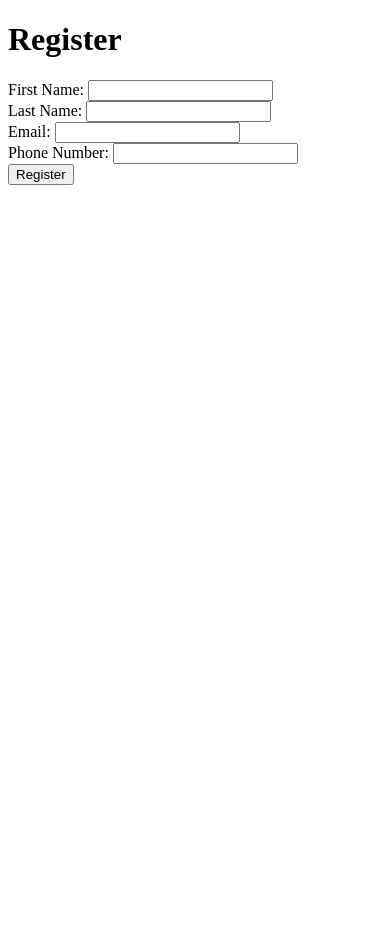
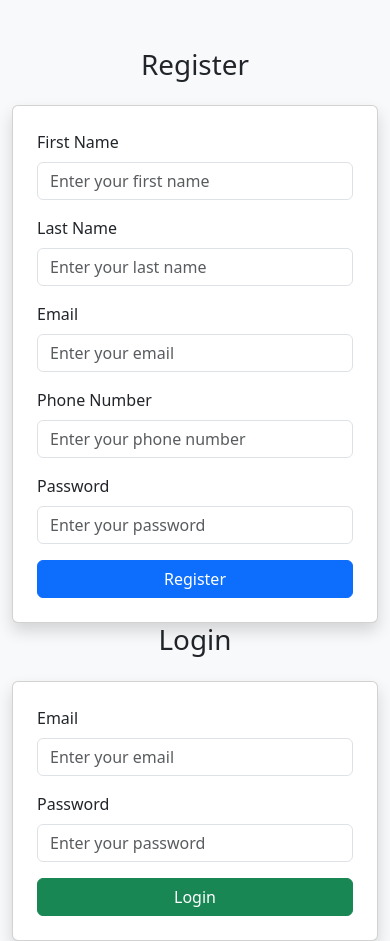
Before and after one commit to diegowalhernandes/prenota, a Flask app: page /register in a window 390 px wide. Before the commit the page ends 185 px from the top, so only its background shows below. Run offline with Flask 3, Linux system fonts and the light colour scheme.

Commit message:
new features register

```diff
--- a/app.py
+++ b/app.py
@@ -55,6 +55,7 @@
         last_name = request.form.get("last_name")
         email = request.form.get("email")
         phone_number = request.form.get("phone_number")
+        password = request.form.get("password")
 
         # Verifica se os campos foram preenchidos
         if not all([first_name, last_name, email, phone_number]):
@@ -76,6 +77,7 @@
                 last_name=last_name,
                 email=email,
                 phone_number=phone_number,
+                password=password
             )
             db.session.add(new_user)
             db.session.commit()
@@ -95,6 +97,26 @@
 def view_properties():
     return render_template("view_properties.html")
 
+@app.route("/login", methods=["GET", "POST"])
+def login():
+    if request.method == "POST":
+        email = request.form.get("email")
+        password = request.form.get("password")  # Aqui você pode implementar validação de senha no futuro
+
+        # Consulta para verificar o usuário
+        user = User.query.filter_by(email=email).first()
+
+        if user:
+            # Redireciona para o dashboard do usuário
+            flash(f"Welcome back, {user.first_name}!", "success")
+            return redirect(url_for("user_dashboard", user_id=user.id))
+        else:
+            flash("Invalid email or password.", "danger")
+            return redirect(url_for("login"))
+
+    return render_template("login.html")
+
+
 
 if __name__ == "__main__":
     with app.app_context():
--- a/app/__init__.py
+++ b/app/__init__.py
@@ -8,13 +8,14 @@
 def create_app():
     app = Flask(__name__)
     app.config['SQLALCHEMY_DATABASE_URI'] = 'sqlite:///stayhub.db'  # Substitua pelo banco que está usando
+    app.config['SQLALCHEMY_TRACK_MODIFICATIONS'] = False
     app.config['SECRET_KEY'] = 'your_secret_key'
 
     db.init_app(app)
     migrate.init_app(app, db)
 
+    # Certifique-se de que os modelos sejam importados para o contexto do app
     with app.app_context():
         from app.models import Property, User
-        db.create_all()  # Cria tabelas se elas não existirem
 
     return app
--- a/app/routes.py
+++ b/app/routes.py
@@ -1,5 +1,6 @@
 from flask import render_template, redirect, url_for, flash
 from app import db, create_app
+from app.models import User
 
 app = create_app()
 
@@ -14,3 +15,8 @@
 @app.route("/property/<int:id>")
 def property_details(id):
     return render_template("property_details.html", id=id)  # Detalhes de uma propriedade
+
+@app.route("/dashboard/<int:user_id>")
+def user_dashboard(user_id):
+    user = User.query.get_or_404(user_id)
+    return render_template("dashboard.html", user=user)
--- a/app/templates/register.html
+++ b/app/templates/register.html
@@ -3,37 +3,89 @@
 <head>
     <meta charset="UTF-8">
     <meta name="viewport" content="width=device-width, initial-scale=1.0">
-    <title>Register</title>
+    <title>Register and Login</title>
+    <!-- Bootstrap CSS -->
+    <link href="https://cdn.jsdelivr.net/npm/bootstrap@5.3.0-alpha3/dist/css/bootstrap.min.css" rel="stylesheet">
 </head>
-<body>
-    <h1>Register</h1>
+<body class="bg-light">
+
+    <div class="container mt-5">
+        <div class="row">
+            <!-- Registro -->
+            <div class="col-md-6">
+                <h1 class="text-center mb-4">Register</h1>
 
                 <!-- Exibir mensagens de flash -->
                 {% with messages = get_flashed_messages(with_categories=true) %}
                   {% if messages %}
-        <ul>
+                    <div class="alert alert-dismissible">
                       {% for category, message in messages %}
-            <li class="{{ category }}">{{ message }}</li>
+                        <div class="alert alert-{{ category }} alert-dismissible fade show" role="alert">
+                            {{ message }}
+                            <button type="button" class="btn-close" data-bs-dismiss="alert" aria-label="Close"></button>
+                        </div>
                       {% endfor %}
-        </ul>
+                    </div>
                   {% endif %}
                 {% endwith %}
 
-    <!-- Formulário -->
+                <!-- Formulário de Registro -->
+                <div class="card shadow p-4">
                     <form action="{{ url_for('register') }}" method="POST">
-        <label for="first_name">First Name:</label>
-        <input type="text" id="first_name" name="first_name" required><br>
+                        <div class="mb-3">
+                            <label for="first_name" class="form-label">First Name</label>
+                            <input type="text" id="first_name" name="first_name" class="form-control" placeholder="Enter your first name" required>
+                        </div>
 
-        <label for="last_name">Last Name:</label>
-        <input type="text" id="last_name" name="last_name" required><br>
+                        <div class="mb-3">
+                            <label for="last_name" class="form-label">Last Name</label>
+                            <input type="text" id="last_name" name="last_name" class="form-control" placeholder="Enter your last name" required>
+                        </div>
 
-        <label for="email">Email:</label>
-        <input type="email" id="email" name="email" required><br>
+                        <div class="mb-3">
+                            <label for="email" class="form-label">Email</label>
+                            <input type="email" id="email" name="email" class="form-control" placeholder="Enter your email" required>
+                        </div>
 
-        <label for="phone_number">Phone Number:</label>
-        <input type="tel" id="phone_number" name="phone_number" required><br>
+                        <div class="mb-3">
+                            <label for="phone_number" class="form-label">Phone Number</label>
+                            <input type="tel" id="phone_number" name="phone_number" class="form-control" placeholder="Enter your phone number" required>
+                        </div>
+                        <div class="mb-3">
+                            <label for="password" class="form-label">Password</label>
+                            <input type="password" id="password" name="password" class="form-control" placeholder="Enter your password" required>
+                        </div>
 
-        <button type="submit">Register</button>
+                        <button type="submit" class="btn btn-primary w-100">Register</button>
                     </form>
+                </div>
+            </div>
+
+            <!-- Login -->
+            <div class="col-md-6">
+                <h1 class="text-center mb-4">Login</h1>
+
+                <!-- Formulário de Login -->
+                <div class="card shadow p-4">
+                    <form action="{{ url_for('login') }}" method="POST">
+                        <div class="mb-3">
+                            <label for="login_email" class="form-label">Email</label>
+                            <input type="email" id="login_email" name="email" class="form-control" placeholder="Enter your email" required>
+                        </div>
+
+                        <div class="mb-3">
+                            <label for="login_password" class="form-label">Password</label>
+                            <input type="password" id="login_password" name="password" class="form-control" placeholder="Enter your password" required>
+                        </div>
+
+                        <button type="submit" class="btn btn-success w-100">Login</button>
+                    </form>
+                </div>
+            </div>
+        </div>
+    </div>
+
+    <!-- Bootstrap JS -->
+    <script src="https://cdn.jsdelivr.net/npm/bootstrap@5.3.0-alpha3/dist/js/bootstrap.bundle.min.js"></script>
 </body>
 </html>
```
Also changed, not shown: app/models.py (+8 -1 lines), app/templates/dashboard.html (added, +13 -0 lines), migrations/versions/d2f999e358ea_initial_migration.py (added, +49 -0 lines), instance/app.db (deleted), instance/stayhub.db, stayhub.db (deleted), 1 other file. Lines whose indentation alone changed are shown as unchanged.
